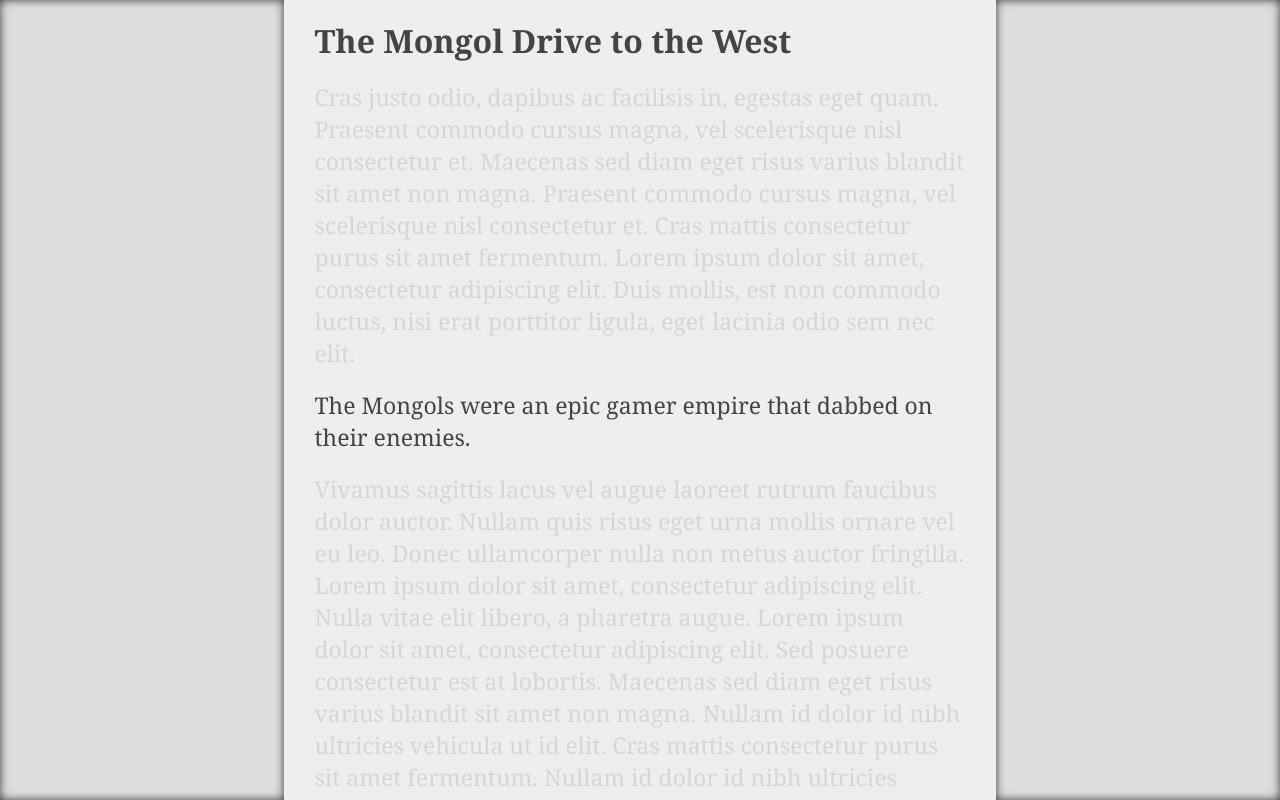
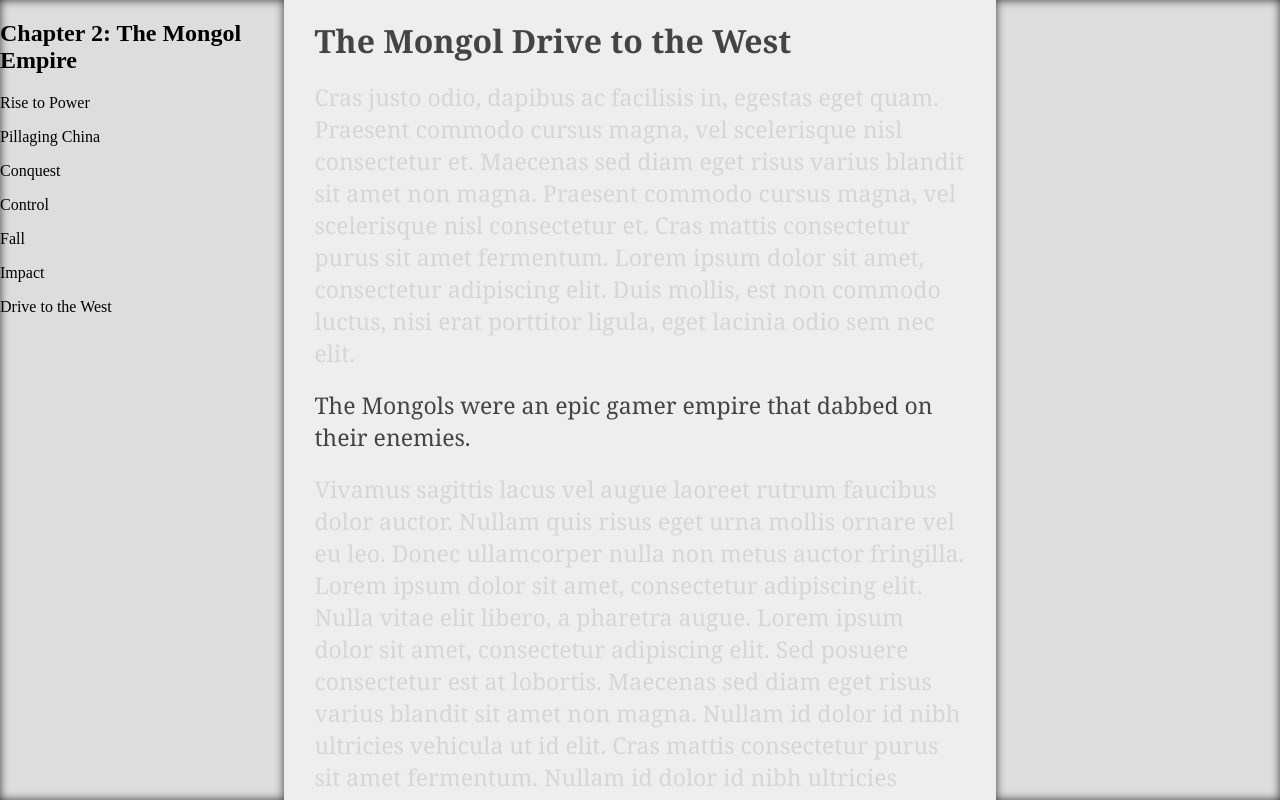
Before and after one commit to AlpacaFur/Textbook, a website: page static/read/index.html in a window 1280 px wide. Drawn offline with nearby package versions, Linux system fonts and the light colour scheme; files that its build step writes are made by us from their sources.

Commit message:
Small HTML changes

```diff
--- a/static/read/index.html
+++ b/static/read/index.html
@@ -1,19 +1,26 @@
 <!DOCTYPE html>
-<html>
+<html lang="en">
   <head>
     <title>Chapter 8 – AP US History – Textbook</title>
     <link rel="stylesheet" href="read.css">
-    <script src="read.js"></script>
+    <script src="read.js" defer></script>
   </head>
   <body>
     <div class="container">
       <div id="left-sidebar">
-
+        <h2>Chapter 2: The Mongol Empire</h2>
+        <p>Rise to Power</p>
+          <p class="subsection">Pillaging China</p>
+        <p>Conquest</p>
+        <p>Control</p>
+        <p>Fall</p>
+        <p>Impact</p>
+        <p>Drive to the West</p>
       </div>
-      <div id="content">
+      <main id="content">
         <h1>The Mongol Drive to the West</h1>
         <p>Cras justo odio, dapibus ac facilisis in, egestas eget quam. Praesent commodo cursus magna, vel scelerisque nisl consectetur et. Maecenas sed diam eget risus varius blandit sit amet non magna. Praesent commodo cursus magna, vel scelerisque nisl consectetur et. Cras mattis consectetur purus sit amet fermentum. Lorem ipsum dolor sit amet, consectetur adipiscing elit. Duis mollis, est non commodo luctus, nisi erat porttitor ligula, eget lacinia odio sem nec elit. <span class="selected-text">The Mongols were an epic gamer empire that dabbed on their enemies.</span> Vivamus sagittis lacus vel augue laoreet rutrum faucibus dolor auctor. Nullam quis risus eget urna mollis ornare vel eu leo. Donec ullamcorper nulla non metus auctor fringilla. Lorem ipsum dolor sit amet, consectetur adipiscing elit. Nulla vitae elit libero, a pharetra augue. Lorem ipsum dolor sit amet, consectetur adipiscing elit. Sed posuere consectetur est at lobortis. Maecenas sed diam eget risus varius blandit sit amet non magna. Nullam id dolor id nibh ultricies vehicula ut id elit. Cras mattis consectetur purus sit amet fermentum. Nullam id dolor id nibh ultricies vehicula ut id elit. Donec id elit non mi porta gravida at eget metus. Praesent commodo cursus magna, vel scelerisque nisl consectetur et. Nullam id dolor id nibh ultricies vehicula ut id elit.</p>
-      </div>
+      </main>
       <div id="right-sidebar">
 
       </div>
```
